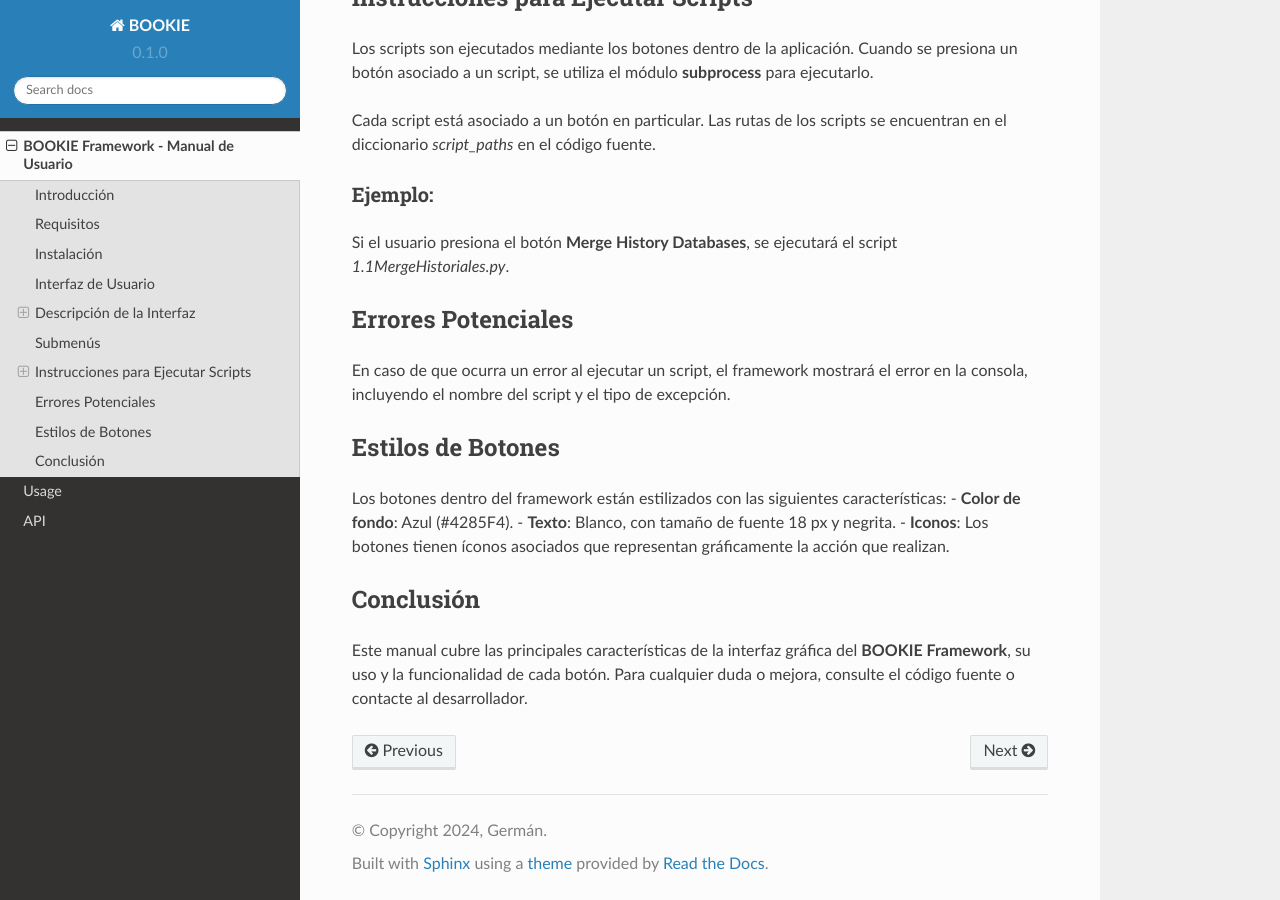
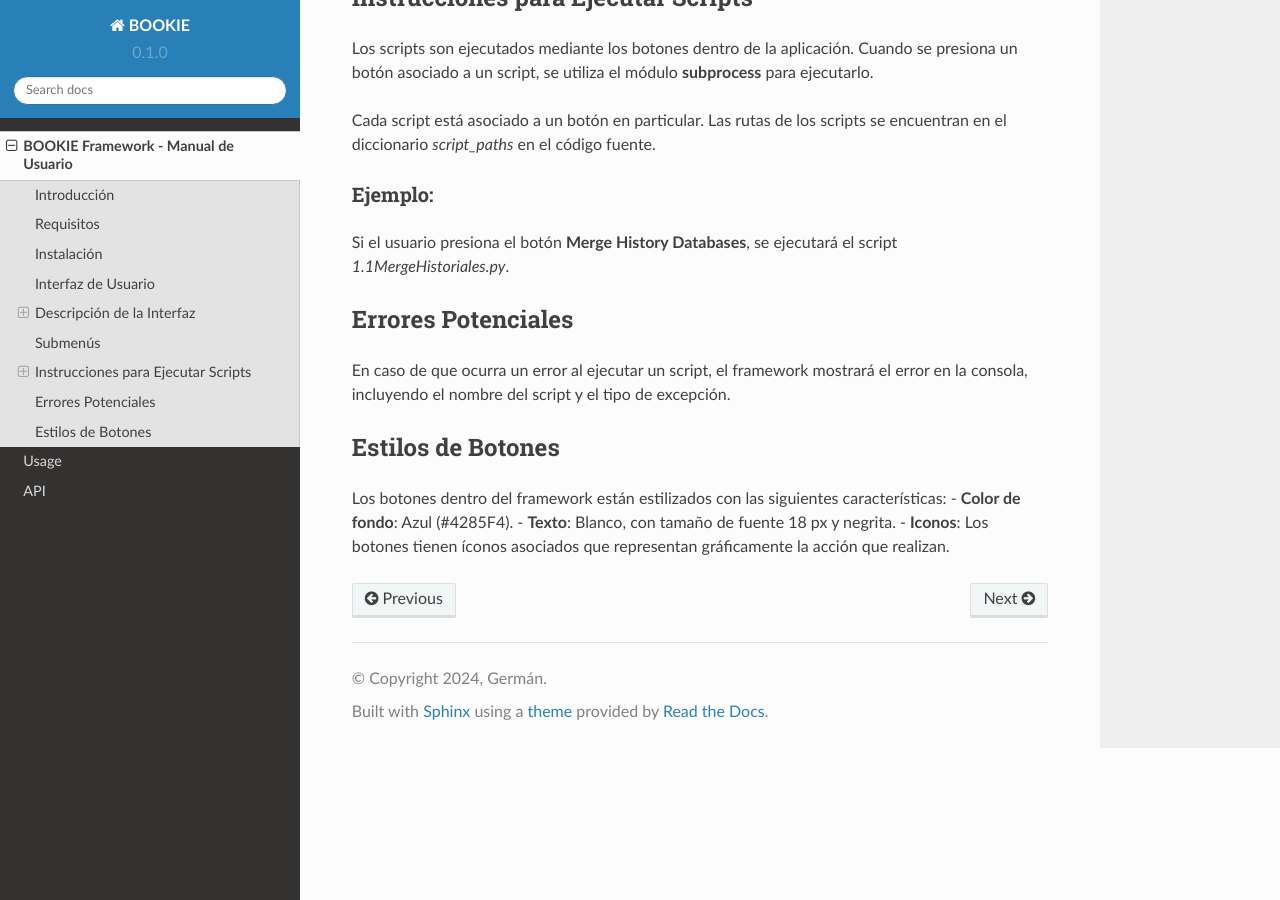
Before and after one commit to DonShermanR/BookieFramework, a Sphinx documentation site: the page built from docs/source/bookieInterfaz.rst, in a window 1280 px wide and 900 px high, scrolled down 1767 px. Built offline with Sphinx 7.4.7 and the Read the Docs theme 2.0.0, drawn with Linux system fonts in a browser that asks for light colours.

Commit message:
Update bookieInterfaz.rst

```diff
--- a/docs/source/bookieInterfaz.rst
+++ b/docs/source/bookieInterfaz.rst
@@ -86,7 +86,3 @@
 - **Color de fondo**: Azul (#4285F4).
 - **Texto**: Blanco, con tamaño de fuente 18 px y negrita.
 - **Iconos**: Los botones tienen íconos asociados que representan gráficamente la acción que realizan.
-
-Conclusión
-==========
-Este manual cubre las principales características de la interfaz gráfica del **BOOKIE Framework**, su uso y la funcionalidad de cada botón. Para cualquier duda o mejora, consulte el código fuente o contacte al desarrollador.
```
